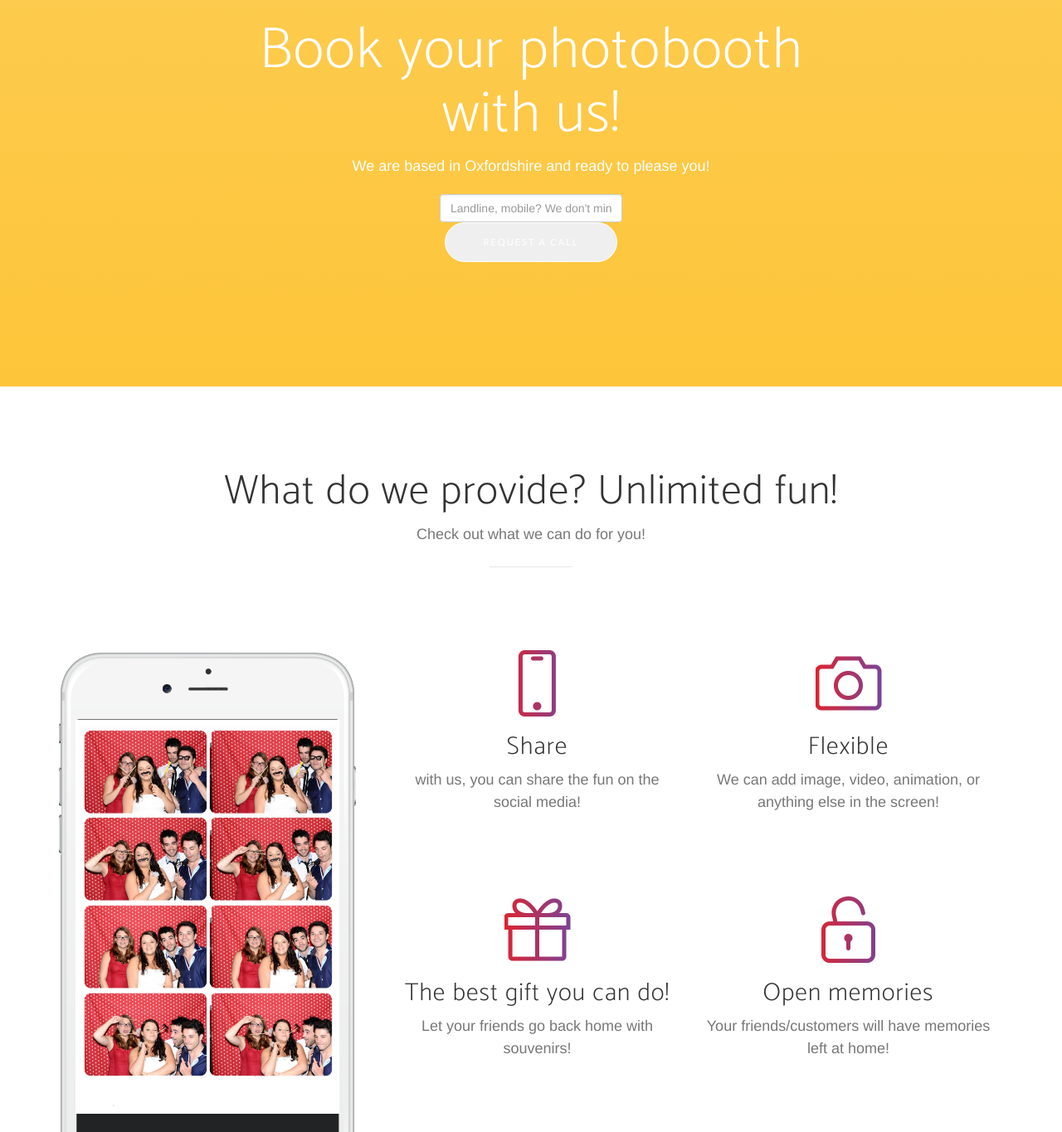
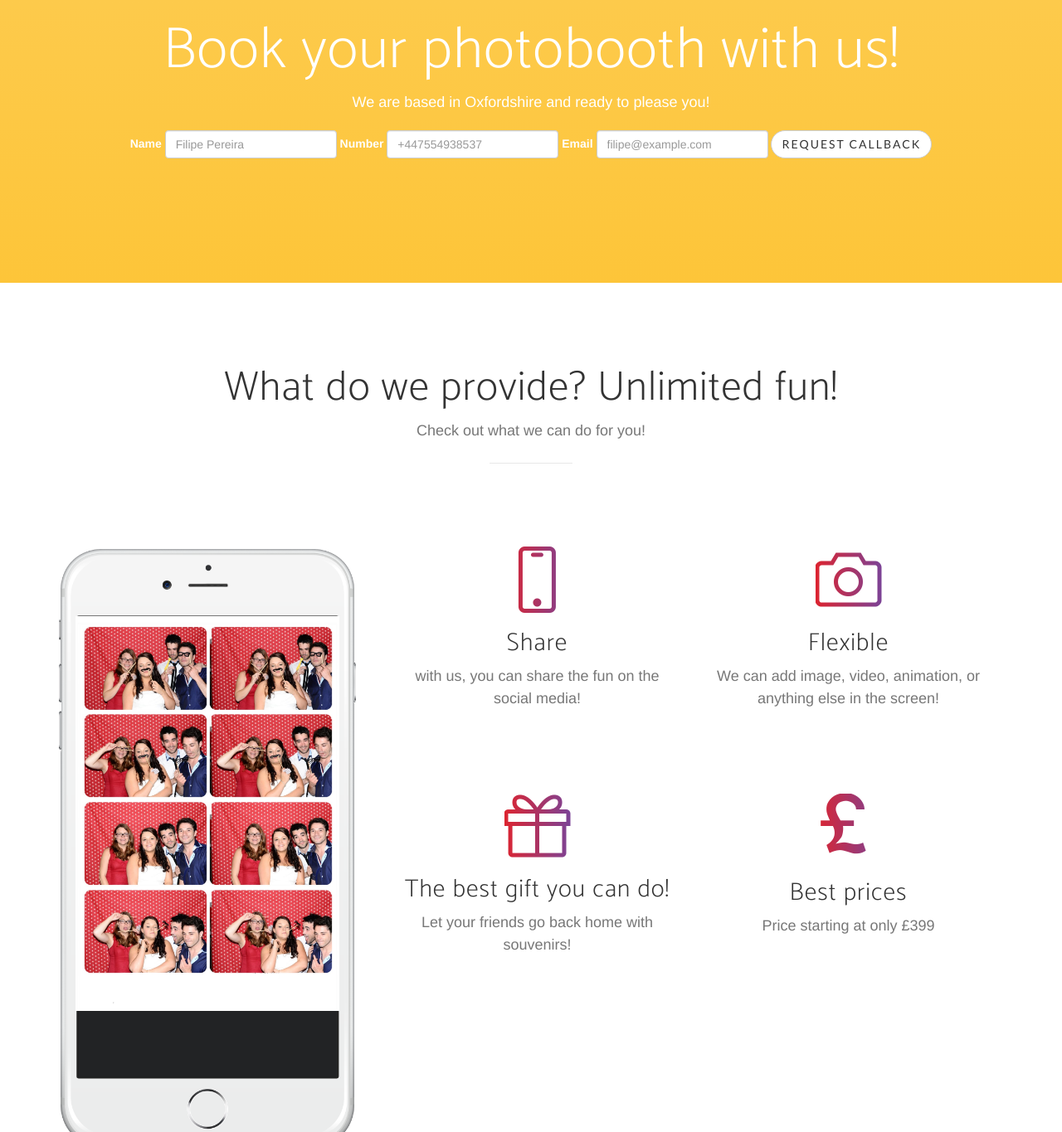
Before and after one commit to Ivandureve/booth, a website: page index.html in a window 1280 px wide. Shown: the part 927-2292 px from the top of the page at 83% size. Drawn offline with nearby package versions, Linux system fonts and the light colour scheme; files that its build step writes are made by us from their sources; a script that the page names is missing; a web font is replaced by a local one.

Commit message:
font awesome 2

```diff
--- a/index.html
+++ b/index.html
@@ -18,6 +18,7 @@
     <link href="https://fonts.googleapis.com/css?family=Lato" rel="stylesheet">
     <link href="https://fonts.googleapis.com/css?family=Catamaran:100,200,300,400,500,600,700,800,900" rel="stylesheet">
     <link href="https://fonts.googleapis.com/css?family=Muli" rel="stylesheet">
+    <link rel="stylesheet" href="path/to/font-awesome/css/font-awesome.min.css">
 
     <!-- Plugin CSS -->
     <link rel="stylesheet" href="vendor/font-awesome/css/font-awesome.min.css">
@@ -102,18 +103,29 @@
     <section id="download" class="download bg-primary text-center">
         <div class="container">
             <div class="row">
-                <div class="col-md-8 col-md-offset-2">
+                <div class="col-md-12">
                     <h2 class="section-heading">Book your photobooth with us!</h2>
-                    <p>We are based in Oxfordshire and ready to please you!
-                                            <div id="btncall" class="col-md-4 col-md-offset-4 col-sm6-6 col-sm-offset-3 ">
-                                                <form class="inline" role="form">
-                                                    <label class="sr-only" for="exampleInputEmail2">Phone number</label>
-                                                    <input type="phone" class="form-control transparent" placeholder="Landline, mobile? We don't mind!">
-                                                  <button class="btn btn-outline btn-xl page-scroll">Request a call</button>
-                                                </form>
-                                            </div>
-                    </p>
+                    <p>We are based in Oxfordshire and ready to please you!</p>
+                    <form class="form-inline">
+                      <div class="form-group">
+                        <label for="name">Name</label>
+                        <input type="text" class="form-control" id="exampleInputName2" placeholder="Filipe Pereira">
+                      </div>
+                      <div class="form-group">
+                        <label for="number">Number</label>
+                        <input type="text" class="form-control" id="exampleInputName2" placeholder="+447554938537">
+                      </div>
+                      <div class="form-group">
+                        <label for="email">Email</label>
+                        <input type="email" class="form-control" id="exampleInputEmail2" placeholder="filipe@example.com">
+                      </div>
+                      <button type="submit" class="btn btn-default">Request callback</button>
+                    </form>
                 </div>
+
+
+
+
             </div>
         </div>
     </section>
@@ -172,22 +184,12 @@
                             </div>
                             <div class="col-md-6">
                                 <div class="feature-item">
-                                    <i class="icon-lock-open text-primary"></i>
-                                    <h3>Open memories</h3>
-                                    <p class="text-muted">Your friends/customers will have memories left at home!</p>
-                                </div>
-                            </div>
-                        </div>
-                        <div class="row">
-                            <div class="col-md-6">
-                                <div class="feature-item">
-                                    <i class="icon-usd text-primary"></i>
+                                    <i class="glyphicon glyphicon-gbp text-primary"></i>
                                     <h3>Best prices</h3>
                                     <p class="text-muted">Price starting at only £399</p>
                                 </div>
                             </div>
                         </div>
-
                     </div>
                 </div>
             </div>
```
Also changed, not shown: css/font-awesome.css (renamed from vendor/font-awesome/css/font-awesome.css), css/font-awesome.min.css (renamed from vendor/font-awesome/css/font-awesome.min.css), 1 other file.
